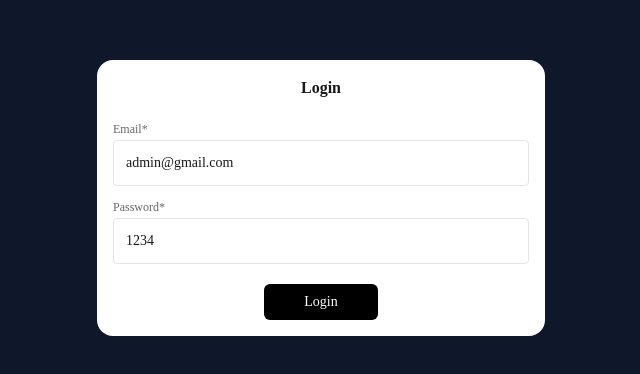
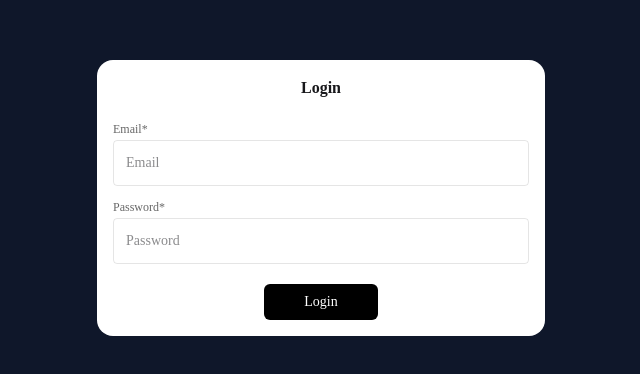
Before and after one commit to SiamShekh/crypto-onboarder, a React (Vite) app in the folder client/: page /auth in a window 1280 px wide. Shown: the part 202-576 px from the top of the page, without its empty margins (319-959 px from the left). Built offline with nearby package versions, Linux system fonts and the light colour scheme; a web font is replaced by a local one.

Commit message:
login credential hide

```diff
--- a/client/src/page/admin/Login.tsx
+++ b/client/src/page/admin/Login.tsx
@@ -6,12 +6,7 @@ import { toast } from "sonner";
 import { useNavigate } from "react-router-dom";
 
 const Login = () => {
-    const { register, handleSubmit } = useForm({
-        defaultValues: {
-            email: "admin@gmail.com",
-            password: "1234"
-        }
-    });
+    const { register, handleSubmit } = useForm();
 
     const [mutation, { status, isLoading }] = admin.LoginUser();
     const navigate = useNavigate();
```
